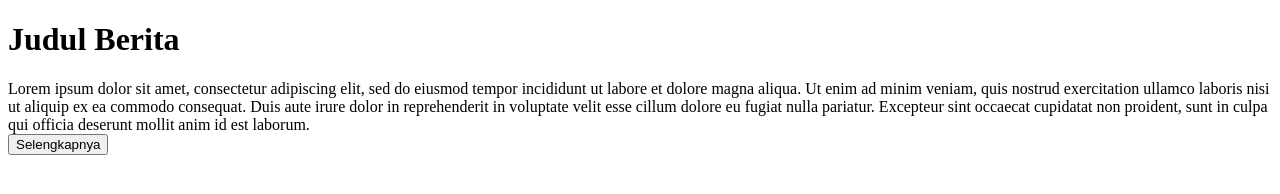
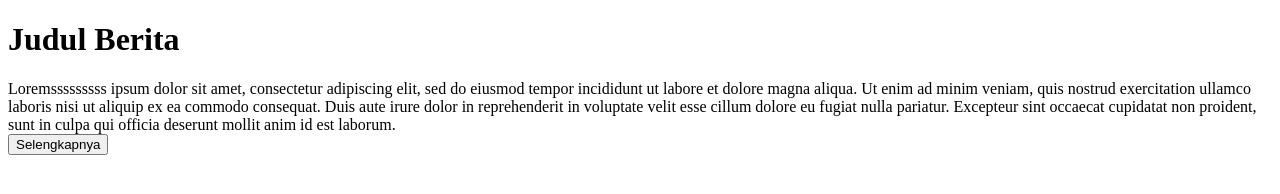
Before and after one commit to endlesslightz/devel, a plain HTML site: page pertemuan3/index.html in a window 1280 px wide. Drawn offline with Linux system fonts and the light colour scheme.

Commit message:
Commit kedua

```diff
--- a/pertemuan3/index.html
+++ b/pertemuan3/index.html
@@ -5,7 +5,7 @@
 </head>
 <body>
 	<h1>Judul Berita</h1>
-	<p>Lorem ipsum dolor sit amet, consectetur adipiscing elit, sed do eiusmod tempor incididunt ut labore et dolore magna aliqua. Ut enim ad minim veniam, quis nostrud exercitation ullamco laboris nisi ut aliquip ex ea commodo consequat. Duis aute irure dolor in reprehenderit in voluptate velit esse cillum dolore eu fugiat nulla pariatur. Excepteur sint occaecat cupidatat non proident, sunt in culpa qui officia deserunt mollit anim id est laborum.<br>
+	<p>Loremsssssssss ipsum dolor sit amet, consectetur adipiscing elit, sed do eiusmod tempor incididunt ut labore et dolore magna aliqua. Ut enim ad minim veniam, quis nostrud exercitation ullamco laboris nisi ut aliquip ex ea commodo consequat. Duis aute irure dolor in reprehenderit in voluptate velit esse cillum dolore eu fugiat nulla pariatur. Excepteur sint occaecat cupidatat non proident, sunt in culpa qui officia deserunt mollit anim id est laborum.<br>
 	<a href="page/halaman2.html"><button>Selengkapnya</button></a>
 	</p>
 </body>
```
Also changed, not shown: pertemuan3/page/img.html (+3 -0 lines), 2 other files.
